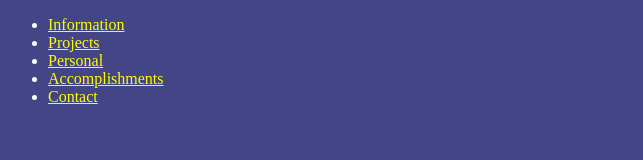
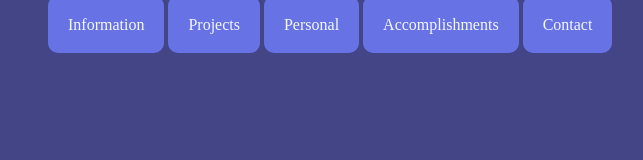
Before and after one commit to evestigio/portfolio-project-stripe-foundations, a plain HTML site: page index.html in a window 1280 px wide. Shown: the whole page, without its empty margins (0-643 px from the left). Drawn offline with Linux system fonts and the light colour scheme.

Commit message:
Added colors and stuff

```diff
--- a/index.html
+++ b/index.html
@@ -9,7 +9,7 @@
     </head>
     <body>
 
-    <nav>
+        <nav id="port-nav">
             <ul>
                 <li>
                     <a href="#information">Information</a>
--- a/styles.css
+++ b/styles.css
@@ -4,9 +4,35 @@ body {
 }
 
 a {
-color: yellow;
+color: #f5f8fe;
 }
 
 a:hover {
     color: #fff;
 }
+
+#port-nav ul {
+    list-style: none;
+}
+/* type cmd + ? to add comments */
+
+#port-nav>ul>li {
+    display: inline;
+}
+
+#port-nav>ul>li>a {
+    padding: 20px;
+    font-size: 16px;
+    border-radius: 10px;
+    background: #6772e5;
+    text-decoration: none;
+
+}
+
+#port-nav>ul>li>:hover {
+    color: #fff;
+    background: #6772e5;
+    color: #333;
+    border-radius: 0px;
+    transition: all .2 linear;
+}
```
Lines whose indentation alone changed are shown as unchanged.
